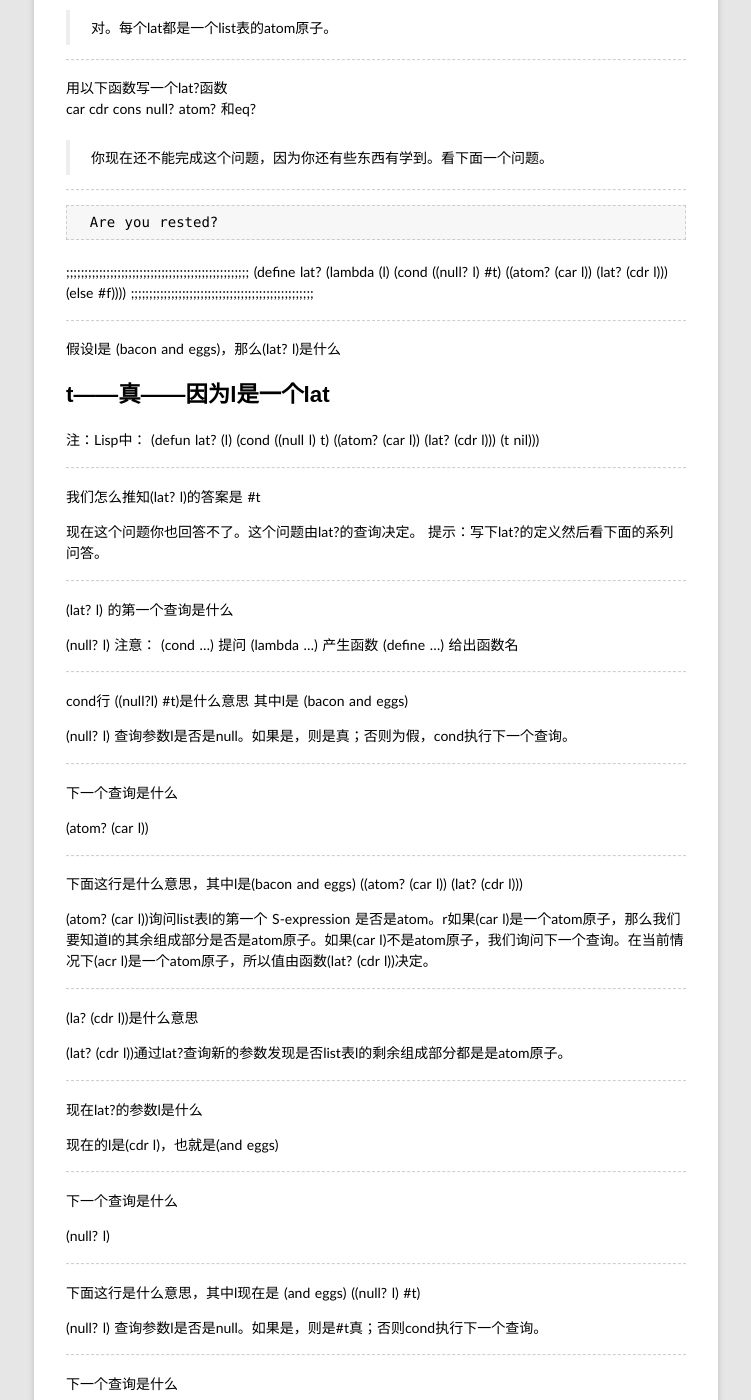
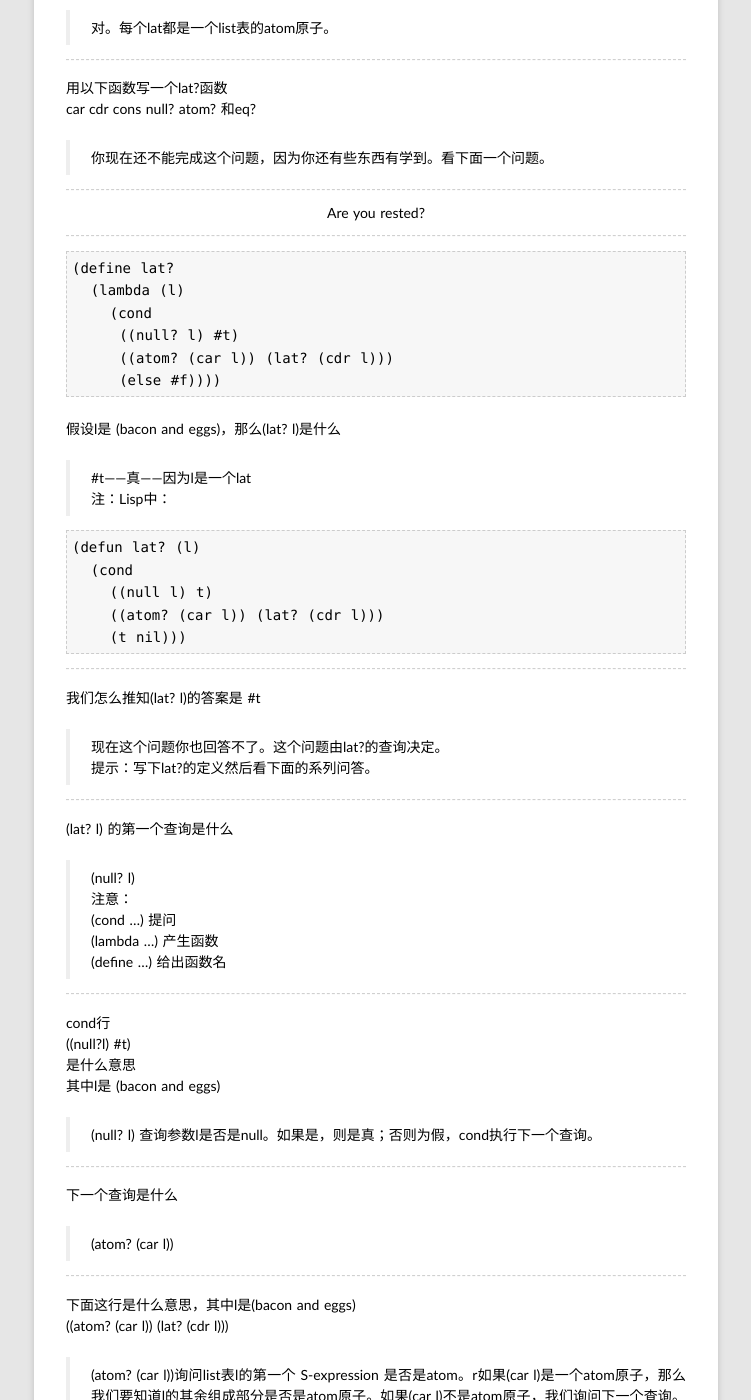
Before and after one commit to rhuichao/uternet.github.io, a Jekyll site: the page built from TLS/02.md, in a window 1280 px wide and 1400 px high, scrolled down 705 px. Shown: the whole window, without its empty margins (264-1015 px from the left). Built offline with Jekyll 4.4.1, drawn with Linux system fonts in a browser that asks for light colours; some web fonts are replaced; Markdown is read by kramdown in place of the engine named in the settings; some of the changed text lies outside the part shown.

Commit message:
new document posted

````diff
--- a/TLS/02.md
+++ b/TLS/02.md
@@ -45,84 +45,87 @@ car cdr cons null? atom? 和eq?
 
 ------------
 
-      Are you rested?
-
-
-;;;;;;;;;;;;;;;;;;;;;;;;;;;;;;;;;;;;;;;;;;;;;;;;;;
-(define lat?
-  (lambda (l)
-    (cond
-     ((null? l) #t)
-     ((atom? (car l)) (lat? (cdr l)))
-     (else #f))))
-;;;;;;;;;;;;;;;;;;;;;;;;;;;;;;;;;;;;;;;;;;;;;;;;;;
-
+<center>Are you rested?</center>
 
 ------------
 
+    (define lat?
+      (lambda (l)
+        (cond
+         ((null? l) #t)
+         ((atom? (car l)) (lat? (cdr l)))
+         (else #f))))
+
+
 假设l是 (bacon and eggs)，那么(lat? l)是什么
 
-#t——真——因为l是一个lat
-注：Lisp中：
+>#t——真——因为l是一个lat
+>注：Lisp中：
+
+```
 (defun lat? (l)
   (cond
     ((null l) t)
     ((atom? (car l)) (lat? (cdr l)))
     (t nil)))
+```
 
 ------------
 
 我们怎么推知(lat? l)的答案是 #t
 
-现在这个问题你也回答不了。这个问题由lat?的查询决定。
-提示：写下lat?的定义然后看下面的系列问答。
+>现在这个问题你也回答不了。这个问题由lat?的查询决定。
+>提示：写下lat?的定义然后看下面的系列问答。
 
 ------------
 
 (lat? l) 的第一个查询是什么
 
-(null? l)
-注意：
-(cond ...) 提问
-(lambda ...) 产生函数
-(define ...) 给出函数名
+>(null? l)
+>注意：
+>(cond ...) 提问
+>(lambda ...) 产生函数
+>(define ...) 给出函数名
 
 ------------
 
-cond行  ((null?l) #t)是什么意思  其中l是 (bacon and eggs)
+cond行
+((null?l) #t)
+是什么意思
+其中l是 (bacon and eggs)
 
-(null? l) 查询参数l是否是null。如果是，则是真；否则为假，cond执行下一个查询。
+>(null? l) 查询参数l是否是null。如果是，则是真；否则为假，cond执行下一个查询。
 
 ------------
 
 下一个查询是什么
 
-(atom? (car l))
+>(atom? (car l))
 
 ------------
 
 下面这行是什么意思，其中l是(bacon and eggs)
 ((atom? (car l)) (lat? (cdr l)))
 
-(atom? (car l))询问list表l的第一个 S-expression 是否是atom。r如果(car l)是一个atom原子，那么我们要知道l的其余组成部分是否是atom原子。如果(car l)不是atom原子，我们询问下一个查询。在当前情况下(acr l)是一个atom原子，所以值由函数(lat? (cdr l))决定。
+>(atom? (car l))询问list表l的第一个 S-expression 是否是atom。r如果(car l)是一个atom原子，那么我们要知道l的其余组成部分是否是atom原子。如果(car l)不是atom原子，我们询问下一个查询。在当前情况下(acr l)是一个atom原子，所以值由函数(lat? (cdr l))决定。
 
 ------------
 
 (la? (cdr l))是什么意思
 
-(lat? (cdr l))通过lat?查询新的参数发现是否list表l的剩余组成部分都是是atom原子。
+>(lat? (cdr l))通过lat?查询新的参数发现是否list表l的剩余组成部分都是是atom原子。
 
 ------------
 
 现在lat?的参数l是什么
 
-现在的l是(cdr l)，也就是(and eggs)
+>现在的l是(cdr l)，也就是(and eggs)
 
 ------------
 
 下一个查询是什么
 
-(null? l)
+>(null? l)
 
 ------------
 
@@ -130,33 +133,33 @@ cond行  ((null?l) #t)是什么意思  其中l是 (bacon and eggs)
 下面这行是什么意思，其中l现在是 (and eggs)
 ((null? l) #t)
 
-(null? l) 查询参数l是否是null。如果是，则是#t真；否则cond执行下一个查询。
+>(null? l) 查询参数l是否是null。如果是，则是#t真；否则cond执行下一个查询。
 
 ------------
 
 下一个查询是什么
 
-(atom? (car l))
+>(atom? (car l))
 
 ------------
 
 下面这行是什么意思，其中l是(and eggs)
 ((atom? (car l)) (lat? (cdr l)))
 
-(atom? (car l))询问list表l的第一个 S-expression 是否是atom。r如果(car l)是一个atom原子，那么我们要知道l的其余组成部分是否是atom原子。如果(car l)不是atom原子，我们询问下一个查询。在当前情况下(acr l)是一个atom原子。
+>(atom? (car l))询问list表l的第一个 S-expression 是否是atom。r如果(car l)是一个atom原子，那么我们要知道l的其余组成部分是否是atom原子。如果(car l)不是atom原子，我们询问下一个查询。在当前情况下(acr l)是一个atom原子。
 
 ------------
 
 
 (la? (cdr l))是什么意思
 
-(lat? (cdr l))通过lat?查询新的参数发现是否list表l的剩余组成部分都是是atom原子，这一次(cdr l)是(eggs)。
+>(lat? (cdr l))通过lat?查询新的参数发现是否list表l的剩余组成部分都是是atom原子，这一次(cdr l)是(eggs)。
 
 ------------
 
 下一个查询是什么
 
-(null? l)
+>(null? l)
 
 ------------
 
@@ -164,13 +167,13 @@ cond行  ((null?l) #t)是什么意思  其中l是 (bacon and eggs)
 下面这行是什么意思，其中l现在是 (eggs)
 ((null? l) #t)
 
-(null? l) 查询参数l是否是null。如果是，则是#t真；否则cond执行下一个查询。此情况下，l不是null，所以查询下一个问题。
+>(null? l) 查询参数l是否是null。如果是，则是#t真；否则cond执行下一个查询。此情况下，l不是null，所以查询下一个问题。
 
 ------------
 
 下一个查询是什么
 
-(atom? (car l))
+>(atom? (car l))
 
 ------------
 
@@ -178,20 +181,20 @@ cond行  ((null?l) #t)是什么意思  其中l是 (bacon and eggs)
 下面这行是什么意思，其中l是(and eggs)
 ((atom? (car l)) (lat? (cdr l)))
 
-(atom? (car l))询问list表l的第一个 S-expression 是否是atom。r如果(car l)是一个atom原子，那么我们要知道l的其余组成部分是否是atom原子。如果(car l)不是atom原子，我们询问下一个查询。在当前情况下(acr l)是一个atom原子，所以再一次我们查询(lat? (cdr l))。
+>(atom? (car l))询问list表l的第一个 S-expression 是否是atom。r如果(car l)是一个atom原子，那么我们要知道l的其余组成部分是否是atom原子。如果(car l)不是atom原子，我们询问下一个查询。在当前情况下(acr l)是一个atom原子，所以再一次我们查询(lat? (cdr l))。
 
 ------------
 
 
 (la? (cdr l))是什么意思
 
-(lat? (cdr l))通过lat?查询新的参数发现是否list表l的剩余组成部分都是是atom原子，其中新查询的参数l变为(cdr l)。
+>(lat? (cdr l))通过lat?查询新的参数发现是否list表l的剩余组成部分都是是atom原子，其中新查询的参数l变为(cdr l)。
 
 ------------
 
 现在lat?的参数是什么
 
-()
+>()
 
 ------------
 
@@ -199,40 +202,38 @@ cond行  ((null?l) #t)是什么意思  其中l是 (bacon and eggs)
 下面这行是什么意思，其中l现在是 ()
 ((null? l) #t)
 
-(null? l) 查询参数l是否是null。如果是，则是#t真；否则cond执行下一个查询。此情况下，l是空表()，所以(lat? l是#t真，其中l是(bacon and eggs)。
+>(null? l) 查询参数l是否是null。如果是，则是#t真；否则cond执行下一个查询。此情况下，l是空表()，所以(lat? l是#t真，其中l是(bacon and eggs)。
 
 ------------
 
 还记得(lat? l)的查询吗
 
-记不得了吧?   当l为(bacon and eggs)时，操作(alt? l)的值为#t
+>记不得了吧?
+>当l为(bacon and eggs)时，操作(alt? l)的值为#t
 
 ------------
 
-
 你可以用自己的语言描述一下函数lat?做了什么吗
 
-这是我们的描述
-“lat? 查找list表中的每一个 S-expression表达式，看每一个 S-expression表达式是否是atom原子，直到没有 S-expression了。如果从头至尾没有遇到一个list表，那么返回#t，否则返回#f——false”
+>这是我们的描述
+>“lat? 查找list表中的每一个 S-expression表达式，看每一个 S-expression表达式是否是atom原子，直到没有 S-expression了。如果从头至尾没有遇到一个list表，那么返回#t，否则返回#f——false”
 
 ------------
 
+下面再写一次lat?的定义
 
-下面再写一次lat?的定义
-;;;;;;;;;;;;;;;;;;;;;;;;;;;;;;;;;;;;;;;;;;;;;;;;;;
+```
 (define lat?
   (lambda (l)
     (cond
       ((null? l) #t)
       ((atom? (car l)) (lat? (cdr l)))
       (else #f))))
-;;;;;;;;;;;;;;;;;;;;;;;;;;;;;;;;;;;;;;;;;;;;;;;;;;
-
-------------
-
+```
 
 (lat? l)的值是多少，其中l现在是(bacom (and eggs))
 
+>#f
 ------------
 
 
````
